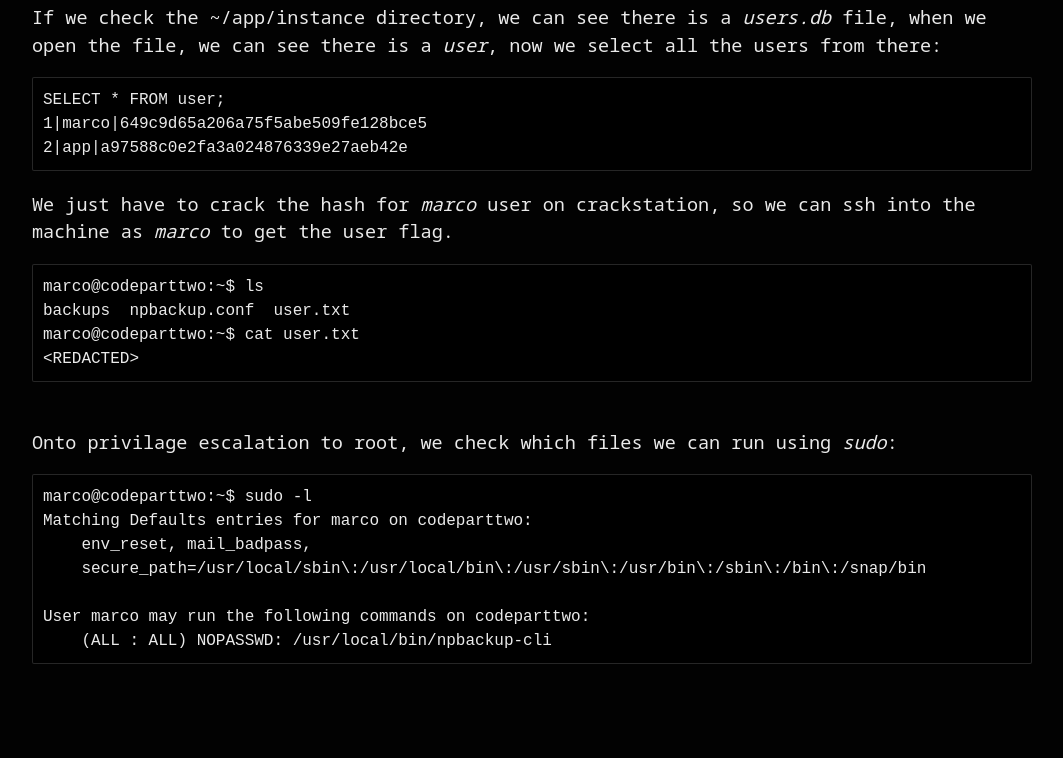
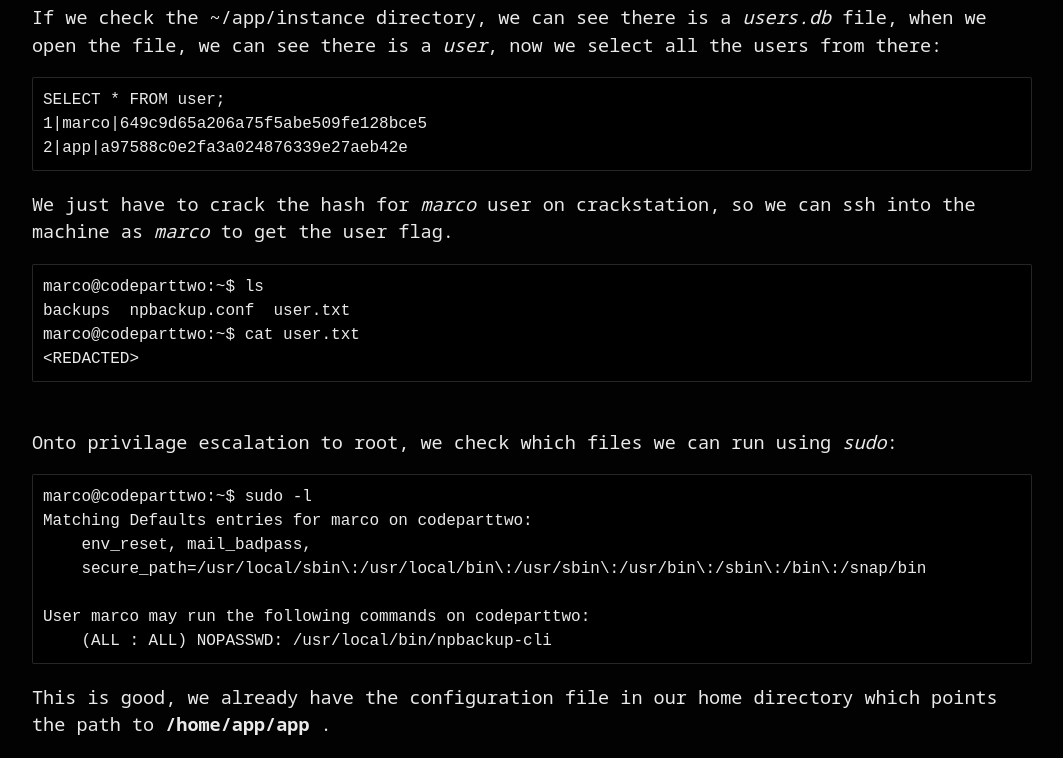
Before and after one commit to 20kilograma/blog, a Jekyll site: the page built from codeparttwo-htb.md, in a window 1280 px wide and 900 px high, scrolled down 4213 px, cut to the strip 142-900 px from the top of the window. Shown: the whole strip, without its empty margins (108-1171 px from the left). Built offline with Jekyll 4.4.1, drawn with Linux system fonts in a browser that asks for light colours; nearby versions of some CDN libraries; some web fonts are replaced; our own code applies the rules of GitHub Pages for plain Markdown files; before the commit the page ends 5039 px from its top, so only the background shows below that.

Commit message:
Update codeparttwo-htb.md

```diff
--- a/codeparttwo-htb.md
+++ b/codeparttwo-htb.md
@@ -82,3 +82,4 @@ Matching Defaults entries for marco on codeparttwo:
 User marco may run the following commands on codeparttwo:
     (ALL : ALL) NOPASSWD: /usr/local/bin/npbackup-cli
 </code></pre>
+This is good, we already have the configuration file in our home directory which points the path to <b>/home/app/app </b>.
```
